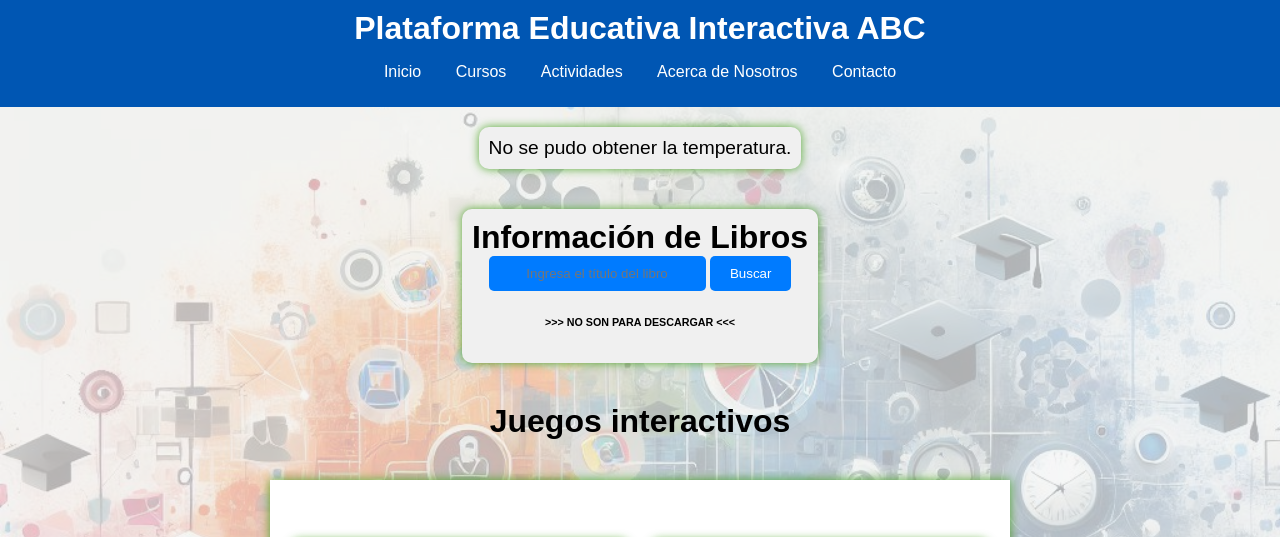
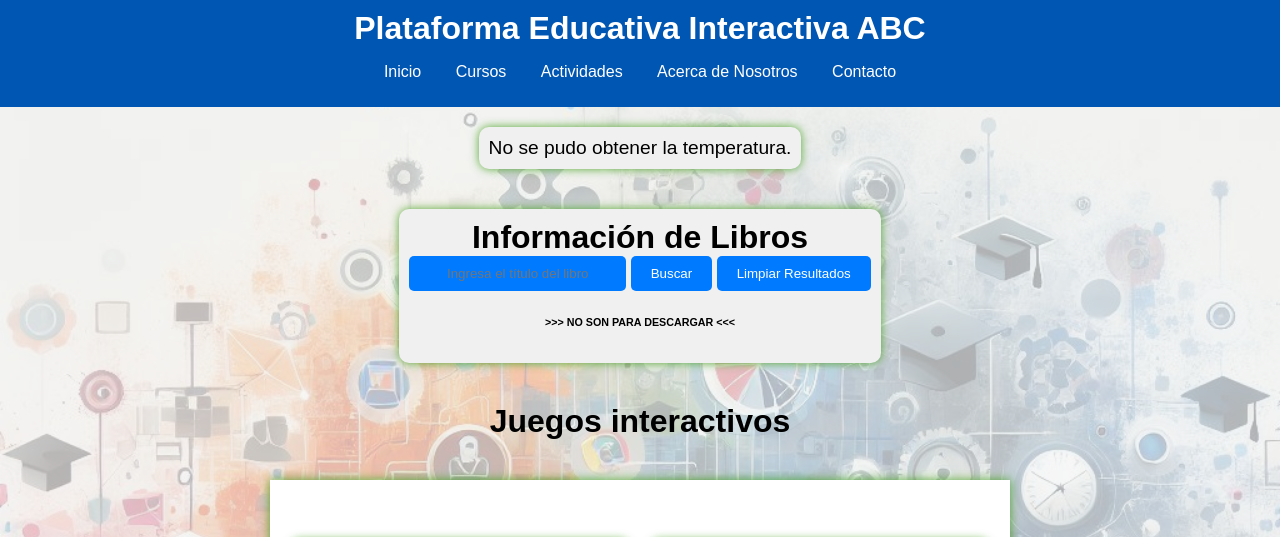
Before and after one commit to MarcosMerdine/TrabajoFinal.github.io, a website: page Actividades.html in a window 1280 px wide. Shown: the top 537 px of the page. Drawn offline with Linux system fonts and the light colour scheme; no server answers.

Commit message:
agrego botón para limpiar buscador de libro

```diff
--- a/Actividades.html
+++ b/Actividades.html
@@ -28,7 +28,8 @@
         <h1>Información de Libros</h1>
         <input type="text" id="book-search-input" placeholder="Ingresa el título del libro">
         <button onclick="searchBooks()">Buscar</button>
-        <h6>>>> NO SON PARA DESCARGAR <<<</h6>
+        <button class="clear-button" onclick="clearResults()">Limpiar Resultados</button>
+        <h6> >>> NO SON PARA DESCARGAR <<< </h6>
         <div id="book-results"></div>
     </div>
     <script src="libros.js"></script>
@@ -63,5 +64,12 @@
     <footer>
         <p>Derechos de autor © 2024 Plataforma Educativa Interactiva. Todos los derechos reservados.</p>
     </footer>
+
+    <script>
+        function clearResults() {
+            var bookResultsDiv = document.getElementById('book-results');
+            bookResultsDiv.innerHTML = '';
+        }
+    </script>
 </body>
 </html>
```
